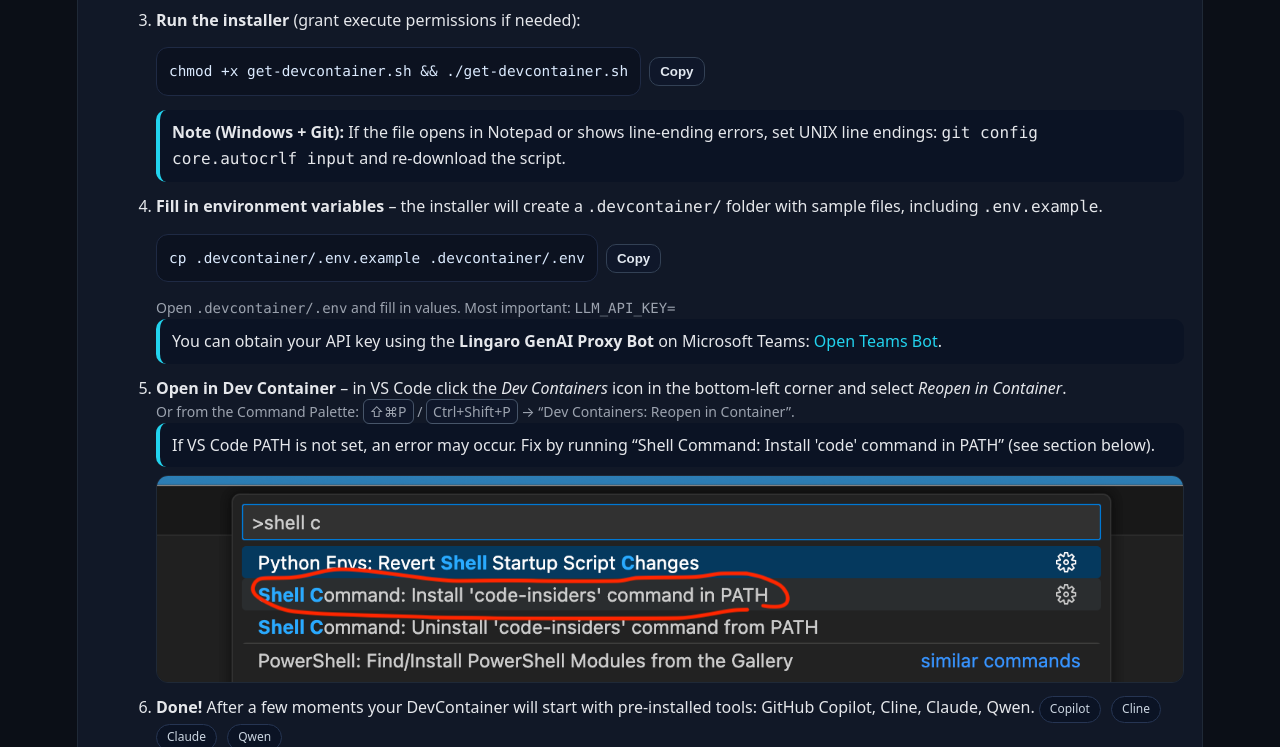
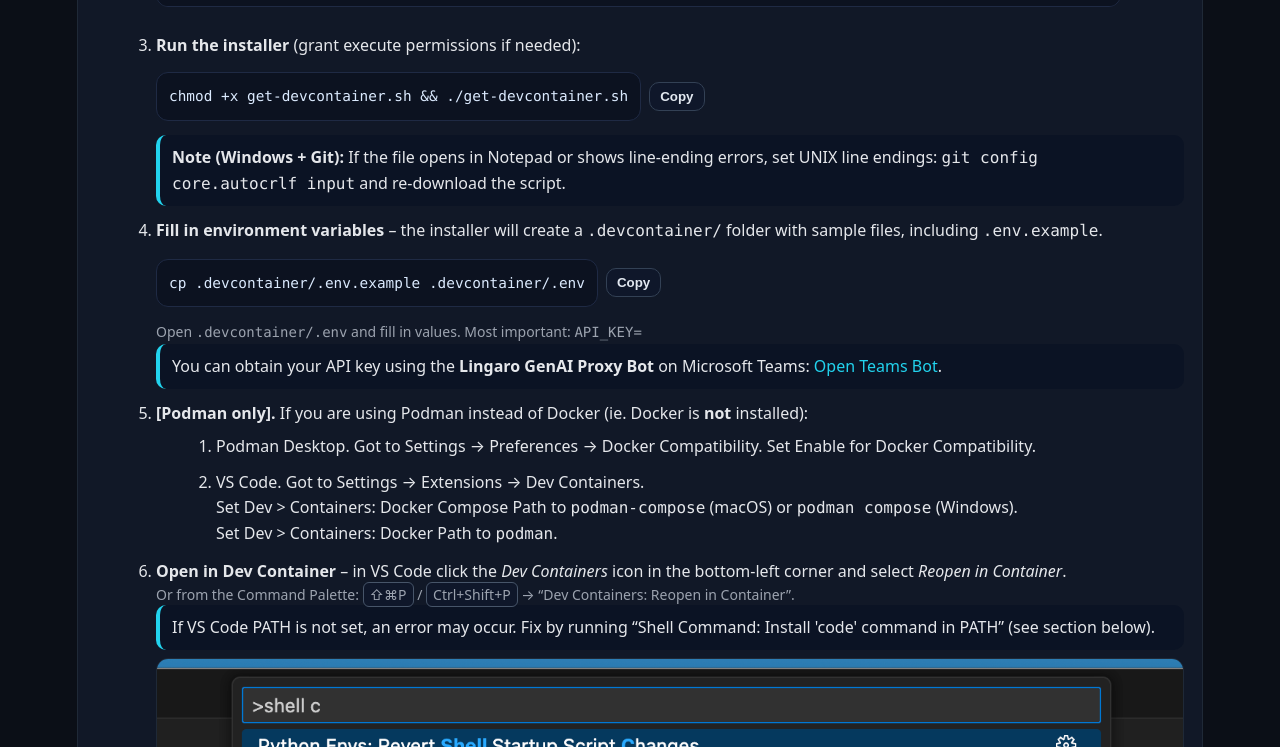
Before and after one commit to Lingaro/devcontainers-templates, a plain HTML site: page docs/index.html in a window 1280 px wide. Shown: the part 843-1590 px from the top of the page. Drawn offline with Linux system fonts and the light colour scheme.

Commit message:
Added Podman-related info to the instruction.

```diff
--- a/docs/index.html
+++ b/docs/index.html
@@ -53,6 +53,7 @@
           <li>Git + GitHub account, and VS Code with the <strong>Dev Containers</strong> extension installed.</li>
           <li>Access to <strong>Lingaro GenAI Proxy</strong> and a valid API key (will go into <code>.env</code> later). Get it via the <a href="https://teams.microsoft.com/l/app/b7b3f061-aa7e-425e-b6f4-79495123e611?source=" target="_blank">Teams GenAI Proxy Bot</a>.</li>
           <li>Docker Desktop or Docker Engine running locally.</li>
+          <li>[Windows] git bash installed.</li>
         </ul>
 
         <h2>6-Step Setup</h2>
@@ -97,10 +98,25 @@
               <pre id="cmd-env">cp .devcontainer/.env.example .devcontainer/.env</pre>
               <button class="btn" data-copy="cmd-env">Copy</button>
             </div>
-            <div class="small">Open <code>.devcontainer/.env</code> and fill in values. Most important: <code>LLM_API_KEY=<YOUR_LINGARO_GENAI_PROXY_KEY></code></div>
+            <div class="small">Open <code>.devcontainer/.env</code> and fill in values. Most important: <code>API_KEY=<YOUR_LINGARO_GENAI_PROXY_KEY></code></div>
             <div class="note">
               You can obtain your API key using the <strong>Lingaro GenAI Proxy Bot</strong> on Microsoft Teams: <a href="https://teams.microsoft.com/l/app/b7b3f061-aa7e-425e-b6f4-79495123e611?source=" target="_blank">Open Teams Bot</a>.
             </div>
+          </li>
+          <li>
+            <strong>[Podman only].</strong>
+            If you are using Podman instead of Docker (ie. Docker is <strong>not</strong> installed):
+            <ol>
+              <li>Podman Desktop.
+                Got to Settings → Preferences → Docker Compatibility.
+                Set Enable for Docker Compatibility.
+              </li>
+              <li>VS Code.
+                Got to Settings → Extensions → Dev Containers.</br>
+                Set Dev > Containers: Docker Compose Path to <code>podman-compose</code> (macOS) or <code>podman compose</code> (Windows).</br>
+                Set Dev > Containers: Docker Path to <code>podman</code>.
+              </li>
+            </ol>
           </li>
           <li>
             <strong>Open in Dev Container</strong> – in VS Code click the <em>Dev Containers</em> icon in the bottom-left corner and select <em>Reopen in Container</em>.
```
